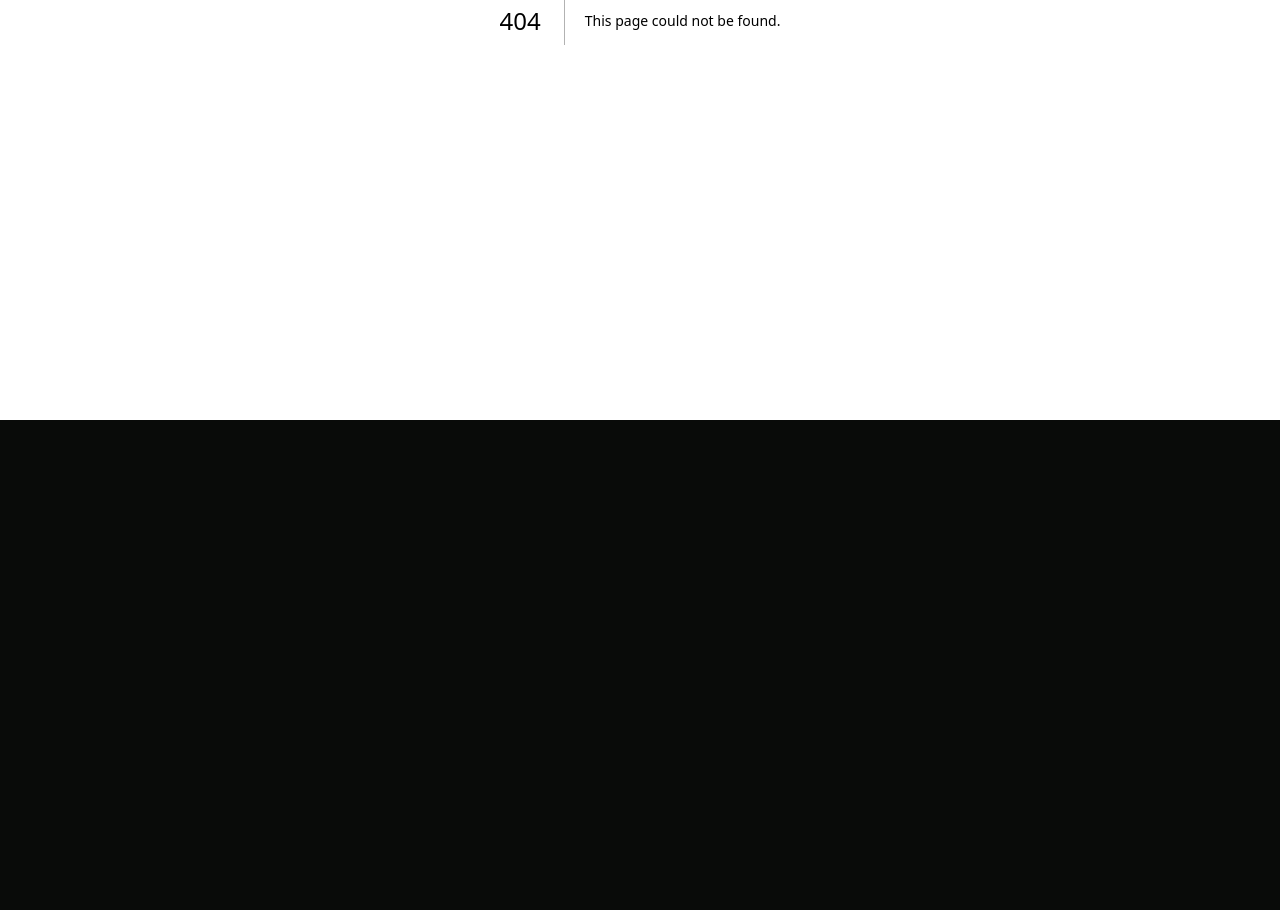
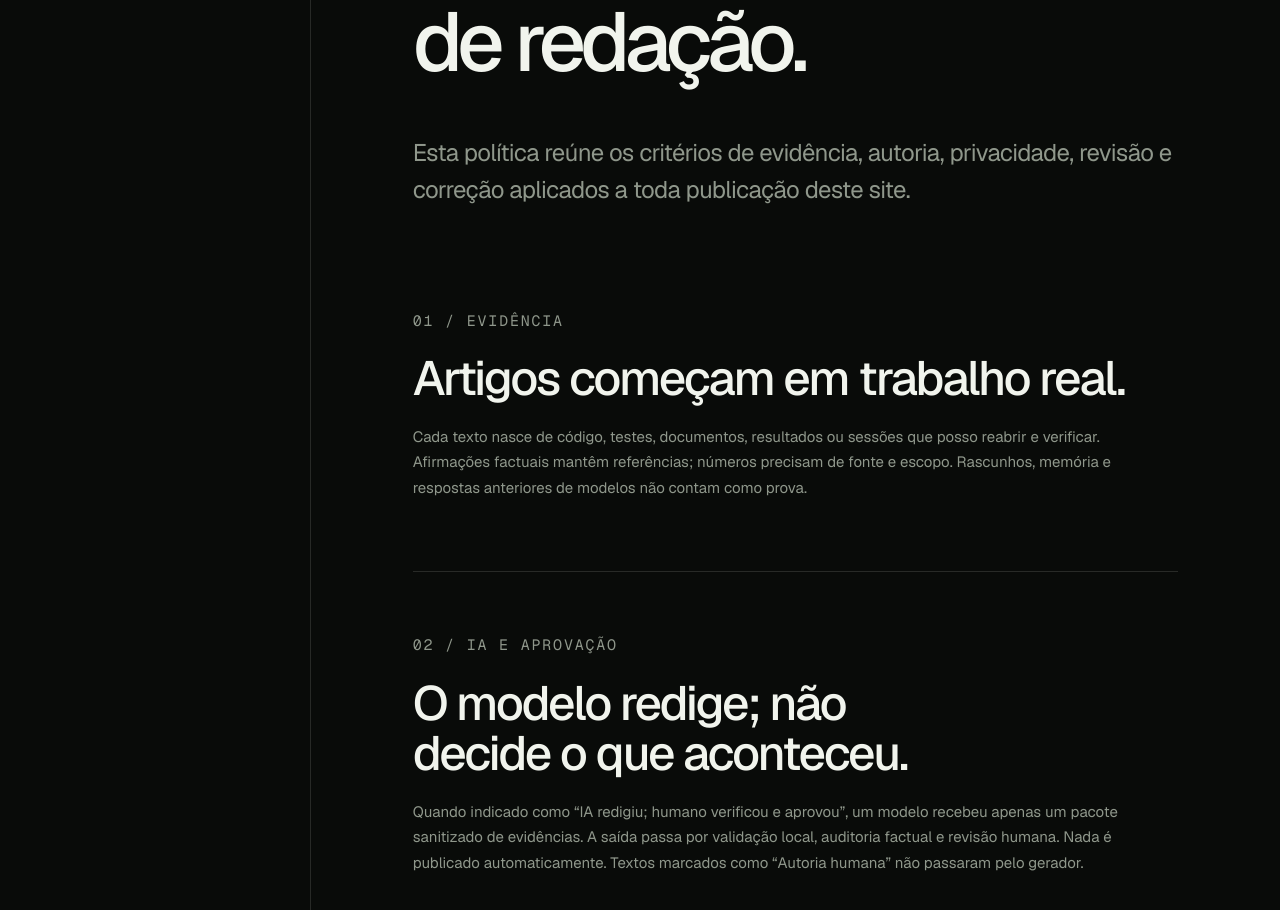
Before and after one commit to vtrpza/portfolio-experience, a Next.js app: page /politica-editorial in a window 1280 px wide. Before the commit this address had no page. Shown: the part 380-1290 px from the top of the page. Before the commit the page ends 800 px from the top, so only its background shows below. Built offline with nearby package versions, Linux system fonts and the light colour scheme.

Commit message:
feat: add editorial transparency and SEO metadata

```diff
--- a/src/app/about/page.tsx
+++ b/src/app/about/page.tsx
@@ -5,6 +5,7 @@ export const metadata: Metadata = {
   title: "Sobre",
   description:
     "Como Vitor Pouza trabalha: produto, arquitetura, entrega e segurança no mesmo sistema.",
+  alternates: { canonical: "/about/" },
 };
 
 const principles = [
--- a/src/app/case-studies/page.tsx
+++ b/src/app/case-studies/page.tsx
@@ -5,6 +5,7 @@ export const metadata: Metadata = {
   title: "Trabalhos",
   description:
     "Projetos públicos e recortes de experiência de Vitor Pouza em produto, plataforma e segurança.",
+  alternates: { canonical: "/case-studies/" },
 };
 
 const cases = [
--- a/src/app/layout.tsx
+++ b/src/app/layout.tsx
@@ -1,6 +1,9 @@
 import type { Metadata } from "next";
 import { Geist, Geist_Mono } from "next/font/google";
 import "./globals.css";
+
+const siteUrl = "https://vitorpouza.dev";
+const isProduction = process.env.SITE_ENV === "production";
 
 const geistSans = Geist({
   variable: "--font-geist-sans",
@@ -15,6 +18,7 @@ const geistMono = Geist_Mono({
 });
 
 export const metadata: Metadata = {
+  metadataBase: new URL(siteUrl),
   title: {
     default: "Vitor Pouza — Engenharia Full-Stack e Segurança",
     template: "%s — Vitor Pouza",
@@ -30,6 +34,16 @@ export const metadata: Metadata = {
     "SaaS",
     "segurança de aplicações",
   ],
+  openGraph: {
+    type: "website",
+    locale: "pt_BR",
+    siteName: "Vitor Pouza",
+    title: "Vitor Pouza — Engenharia Full-Stack e Segurança",
+    description:
+      "Produtos full-stack, plataformas SaaS, integrações de IA e segurança aplicada.",
+    url: siteUrl,
+  },
+  robots: { index: isProduction, follow: isProduction },
 };
 
 export default function RootLayout({
--- a/src/app/page.tsx
+++ b/src/app/page.tsx
@@ -1,5 +1,10 @@
+import type { Metadata } from "next";
 import { ExperienceShell } from "@/components/experience-shell";
 import { Observatory } from "@/components/observatory";
+
+export const metadata: Metadata = {
+  alternates: { canonical: "/" },
+};
 
 export default function Home() {
   return <ExperienceShell scene={<Observatory />} />;
--- a/src/app/playground/page.tsx
+++ b/src/app/playground/page.tsx
@@ -5,6 +5,7 @@ export const metadata: Metadata = {
   title: "Laboratório",
   description:
     "Experimentos públicos de Vitor Pouza em segurança, automação e interfaces interativas.",
+  alternates: { canonical: "/playground/" },
 };
 
 const experiments = [
--- /dev/null
+++ b/src/app/politica-editorial/page.tsx
@@ -0,0 +1,89 @@
+import type { Metadata } from "next";
+import { EditorialPage } from "@/components/editorial-page";
+
+export const metadata: Metadata = {
+  title: "Política editorial",
+  description:
+    "Como Vitor Pouza verifica evidências, usa IA, atribui autoria e corrige os artigos publicados.",
+  alternates: { canonical: "/politica-editorial/" },
+};
+
+export default function EditorialPolicyPage() {
+  return (
+    <EditorialPage
+      code="Política / 01"
+      eyebrow="Transparência editorial"
+      title="A experiência é a fonte. IA é ferramenta de redação."
+      intro="Esta política reúne os critérios de evidência, autoria, privacidade, revisão e correção aplicados a toda publicação deste site."
+    >
+      <div className="editorial-policy">
+        <section>
+          <p className="section-code">01 / Evidência</p>
+          <h2>Artigos começam em trabalho real.</h2>
+          <p>
+            Cada texto nasce de código, testes, documentos, resultados ou sessões que posso
+            reabrir e verificar. Afirmações factuais mantêm referências; números precisam de
+            fonte e escopo. Rascunhos, memória e respostas anteriores de modelos não contam
+            como prova.
+          </p>
+        </section>
+
+        <section>
+          <p className="section-code">02 / IA e aprovação</p>
+          <h2>O modelo redige; não decide o que aconteceu.</h2>
+          <p>
+            Quando indicado como “IA redigiu; humano verificou e aprovou”, um modelo recebeu
+            apenas um pacote sanitizado de evidências. A saída passa por validação local,
+            auditoria factual e revisão humana. Nada é publicado automaticamente. Textos
+            marcados como “Autoria humana” não passaram pelo gerador.
+          </p>
+        </section>
+
+        <section>
+          <p className="section-code">03 / Estado do trabalho</p>
+          <h2>Maturidade não é escondida pelo tom.</h2>
+          <dl>
+            <div><dt>shipped</dt><dd>Entregue e usado no contexto declarado.</dd></div>
+            <div><dt>verified-experiment</dt><dd>Experimento reproduzido, sem generalização universal.</dd></div>
+            <div><dt>prototype</dt><dd>Protótipo funcional, ainda sem prova de operação contínua.</dd></div>
+            <div><dt>research</dt><dd>Investigação documentada, não uma entrega de produto.</dd></div>
+            <div><dt>proposal</dt><dd>Direção ou hipótese ainda não implementada.</dd></div>
+            <div><dt>upstream-analysis</dt><dd>Análise de um projeto de terceiros, com atribuição explícita.</dd></div>
+          </dl>
+        </section>
+
+        <section>
+          <p className="section-code">04 / Autoria e confidencialidade</p>
+          <h2>Trabalho de terceiros continua sendo de terceiros.</h2>
+          <p>
+            Projetos upstream são atribuídos e nunca descritos como criação própria. Dados de
+            clientes, engagements e pessoas só entram com autorização ou anonimização que
+            preserve a utilidade sem permitir reidentificação. Segredos, credenciais, cookies,
+            tokens, PII e infraestrutura privada são bloqueados antes da redação.
+          </p>
+        </section>
+
+        <section>
+          <p className="section-code">05 / HTB e CTF</p>
+          <h2>Depois da flag, sem entregar a solução.</h2>
+          <p>
+            Conteúdo específico de Hack The Box não entra no pipeline de IA. Uma nota manual só
+            pode tratar conteúdo cuja aposentadoria foi verificada, com spoiler level zero e sem
+            flags, hashes, credenciais, IPs, portas decisivas, payloads, endpoints ou cadeias de
+            exploração. Conteúdo ativo, Enterprise ou sem autorização não é publicado.
+          </p>
+        </section>
+
+        <section>
+          <p className="section-code">06 / Correções</p>
+          <h2>Atualizações ficam visíveis.</h2>
+          <p>
+            Artigos exibem datas de publicação e atualização. Erros factuais são corrigidos na
+            fonte versionada e republicados; mudanças materiais atualizam a data. Para apontar
+            um erro, envie a URL e a evidência para <a href="mailto:vhnpouza@gmail.com">vhnpouza@gmail.com</a>.
+          </p>
+        </section>
+      </div>
+    </EditorialPage>
+  );
+}
--- /dev/null
+++ b/src/app/robots.ts
@@ -0,0 +1,12 @@
+import type { MetadataRoute } from "next";
+
+export const dynamic = "force-static";
+
+export default function robots(): MetadataRoute.Robots {
+  const isProduction = process.env.SITE_ENV === "production";
+
+  return {
+    rules: { userAgent: "*", ...(isProduction ? { allow: "/" } : { disallow: "/" }) },
+    ...(isProduction ? { sitemap: "https://vitorpouza.dev/sitemap.xml" } : {}),
+  };
+}
--- /dev/null
+++ b/src/app/sitemap.ts
@@ -0,0 +1,22 @@
+import type { MetadataRoute } from "next";
+import { loadArticles } from "@/lib/articles";
+
+const siteUrl = "https://vitorpouza.dev";
+const staticRoutes = ["", "/about", "/case-studies", "/playground", "/uses", "/artigos", "/politica-editorial"];
+
+export const dynamic = "force-static";
+
+export default function sitemap(): MetadataRoute.Sitemap {
+  const entries: MetadataRoute.Sitemap = staticRoutes.map((route) => ({
+    url: `${siteUrl}${route}/`,
+  }));
+
+  for (const article of loadArticles()) {
+    entries.push({
+      url: `${siteUrl}/artigos/${article.slug}/`,
+      lastModified: article.updatedAt,
+    });
+  }
+
+  return entries;
+}
--- a/src/app/uses/page.tsx
+++ b/src/app/uses/page.tsx
@@ -4,6 +4,7 @@ import { EditorialPage } from "@/components/editorial-page";
 export const metadata: Metadata = {
   title: "Ferramentas",
   description: "Ferramentas atuais de Vitor Pouza e por que cada uma permanece no fluxo.",
+  alternates: { canonical: "/uses/" },
 };
 
 const tools = [
--- a/src/app/workana/page.tsx
+++ b/src/app/workana/page.tsx
@@ -3,6 +3,7 @@ import type { Metadata } from "next";
 export const metadata: Metadata = {
   title: "Portfólio profissional — Vitor Pouza",
   description: "Versão de apresentação preparada para propostas na Workana.",
+  alternates: { canonical: "/workana/" },
   robots: { index: false, follow: false },
 };
 
```
Also changed, not shown: 1 other file (tests, documents, lock files or other folders).
